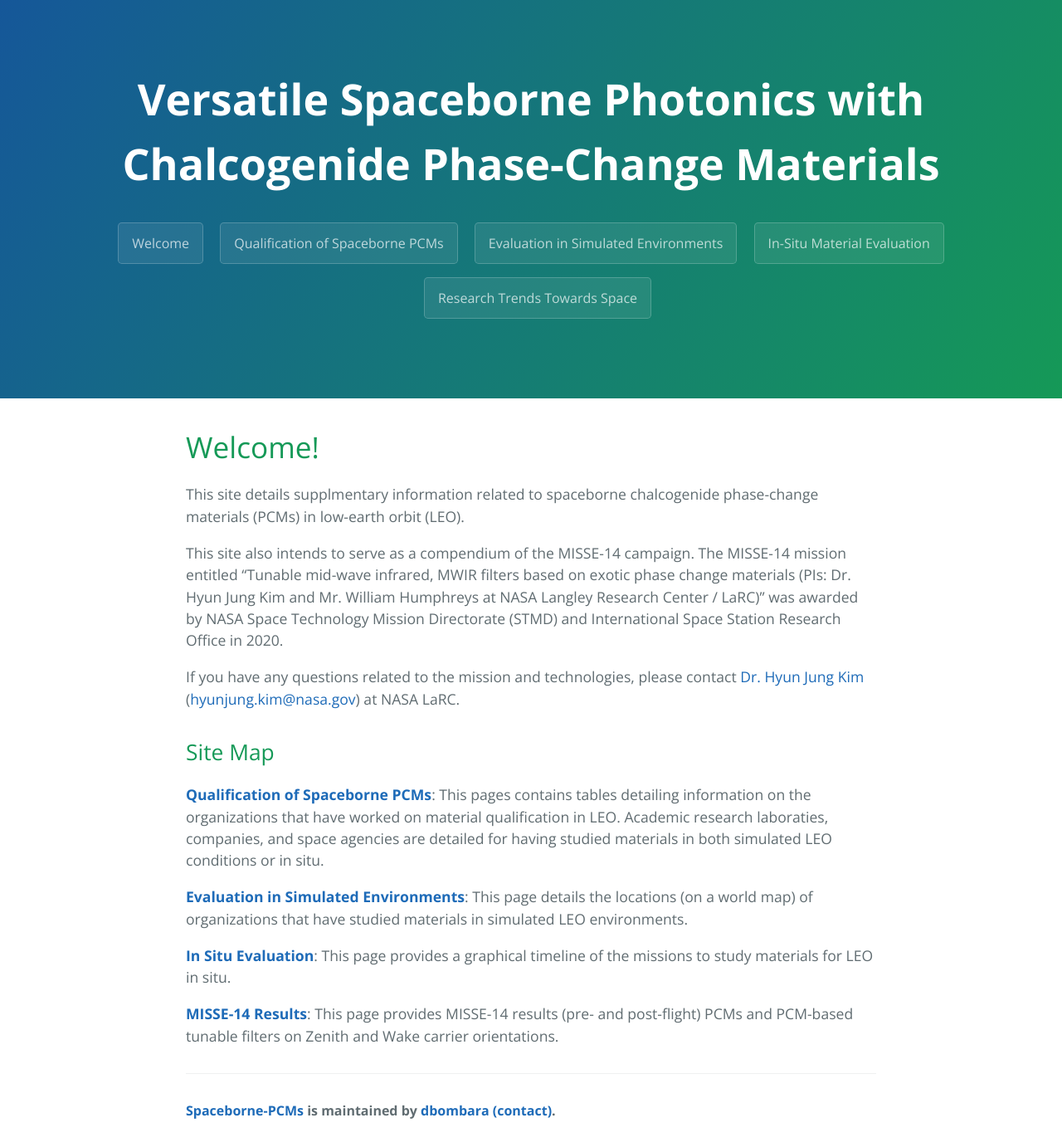
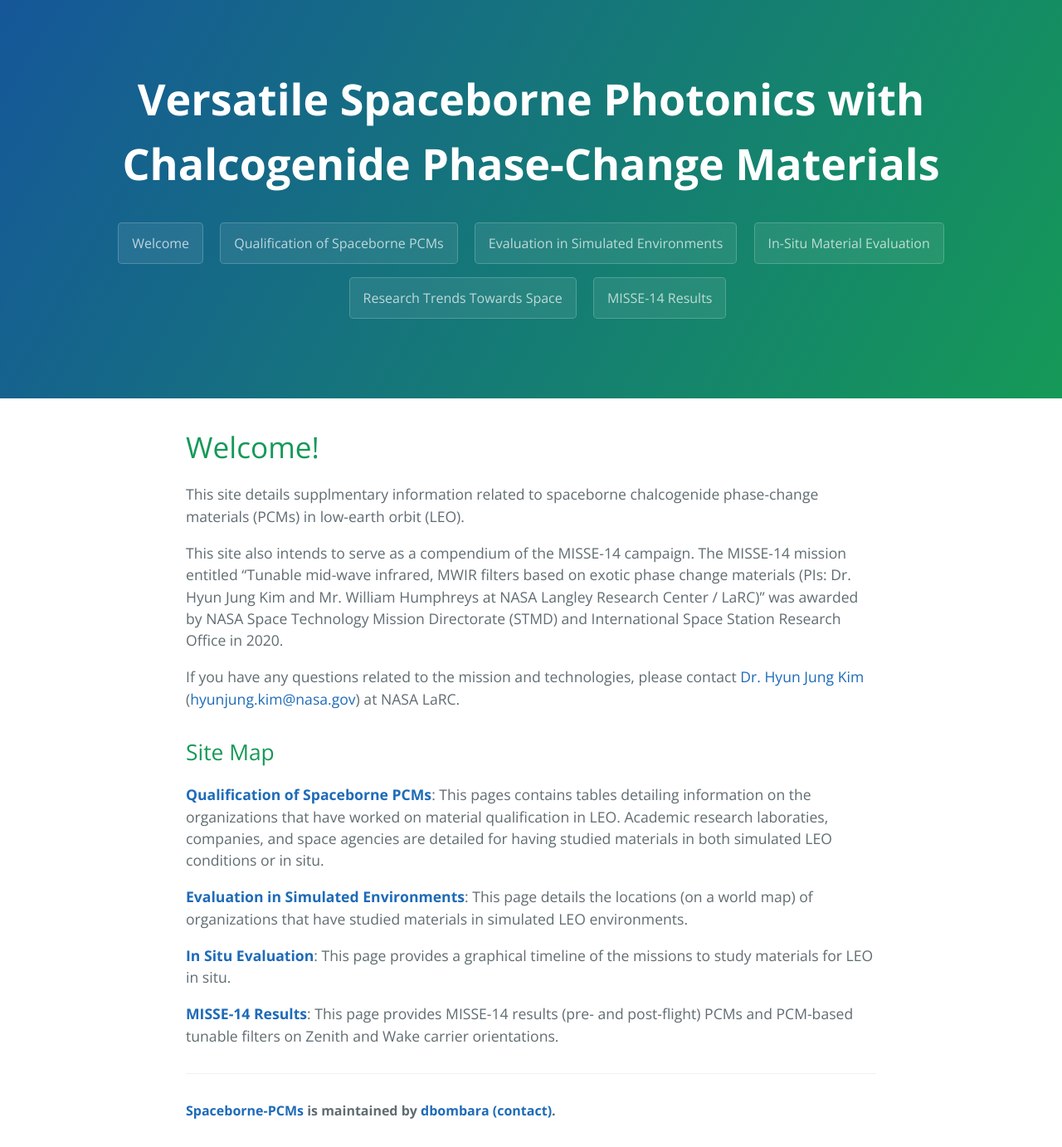
Before and after one commit to Spaceborne-PCMs/Spaceborne-PCMs.github.io, a Jekyll site: the page built from index.md, in a window 1280 px wide. Shown: the whole page at 83% size. Built offline with Jekyll 4.4.1, drawn with Linux system fonts in a browser that asks for light colours.

Commit message:
Update template.html

```diff
--- a/_layouts/template.html
+++ b/_layouts/template.html
@@ -22,6 +22,7 @@
       <a href="https://spaceborne-pcms.github.io/simulatedevaluation" class="btn">Evaluation in Simulated Environments</a>
       <a href="https://spaceborne-pcms.github.io/insitu" class="btn">In-Situ Material Evaluation</a>
       <a href="https://spaceborne-pcms.github.io/researchtrends" class="btn">Research Trends Towards Space</a>
+      <a href="https://spaceborne-pcms.github.io/misseresults" class="btn">MISSE-14 Results</a>
       <!-- <a href="https://github.com/Spaceborne-PCMs/Spaceborne-PCMs.github.io" class="btn">View on GitHub</a> -->
       <!-- <a href="https://github.com/Spaceborne-PCMs/Spaceborne-PCMs.github.io/zipball/master" class="btn">Download .zip</a> -->
       <!-- <a href="https://github.com/Spaceborne-PCMs/Spaceborne-PCMs.github.io/tarball/master" class="btn">Download .tar.gz</a> -->
```
